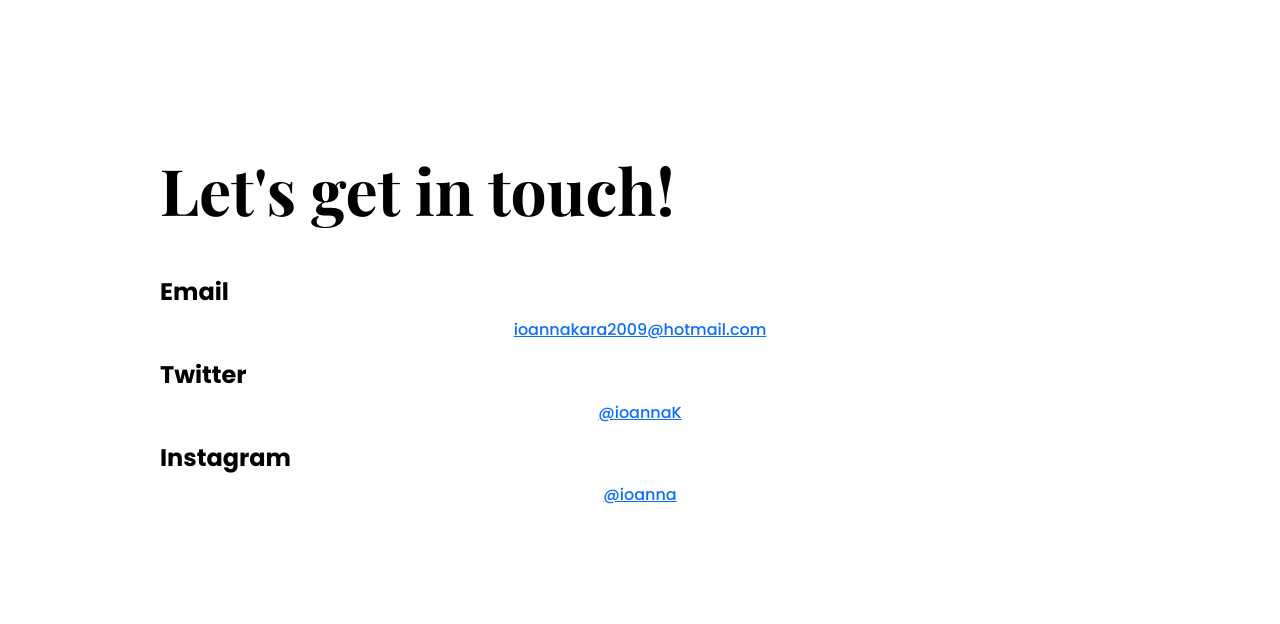
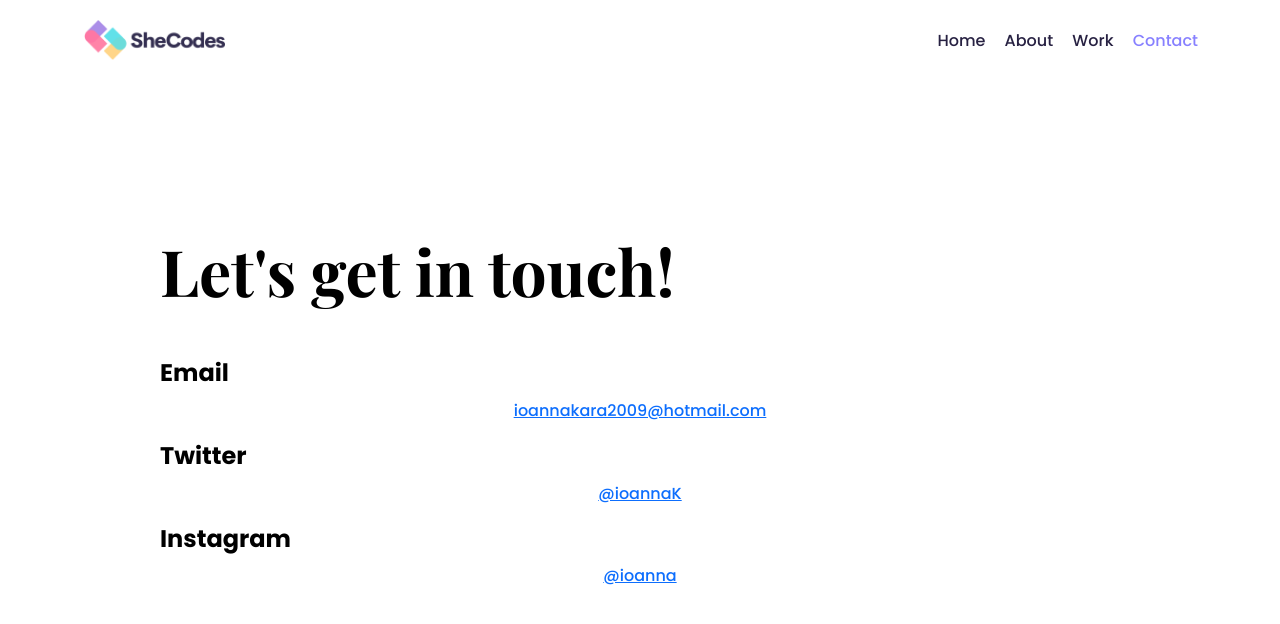
Before and after one commit to IoannaPef/Portfolio-project, a plain HTML site: page contact.html in a window 1280 px wide. Drawn offline with nearby package versions, Linux system fonts and the light colour scheme.

Commit message:
Added the navbar to all my pages

```diff
--- a/contact.html
+++ b/contact.html
@@ -26,9 +26,27 @@
       rel="stylesheet"
     />
     <link rel="stylesheet" href="/css/portfolio.css" />
-    <title>My Work</title>
+    <title>Contact me</title>
   </head>
   <body>
+    <div class="container">
+    <nav class="d-flex justify-content-between">
+      <a href="/">
+        <img src="images/logo.png" class="my-logo d-none d-md-block"alt="">
+        <img src="images/logo-small.jpg" class="my-logo d-block d-md-none " alt=""/>
+        </a>
+        <ul>
+          <li>
+            <a href="/">Home</a></li>
+          <li>
+            <a href="/about.html">About</a></li>
+          <li>
+            <a href="/work.html">Work</a></li>
+          <li class="active">
+            <a href="/contact.html">Contact</a></li>
+        </ul>
+      </div>
+    </nav>
     <div class="the-main-style container">
       <div class="main-section-content">
         <h1 class="mb-5">Let's get in touch!</h1>
--- a/css/portfolio.css
+++ b/css/portfolio.css
@@ -88,6 +88,33 @@ p {
     line-height: 27px;
     padding: 15px 30px;
 }
+.my-logo{
+  max-height: 40px;
+}
+nav{
+  padding: 20px 0;
+}
+nav ul{
+  margin: 0;
+  padding: 0;
+}
+nav li{
+  display: inline;
+  list-style: none;
+  line-height: 41px;
+  margin-left: 15px;
+}
+nav a {
+  text-decoration: none;
+  color: #272142;
+  transition: all 120ms ease-in-out;
+}
+
+nav a:hover, nav li.active a {
+  color: var(--primary-color);
+}
+
+
 @media(max-width:960px){
     .project-discription{
         padding: 20px;
@@ -110,6 +137,8 @@ p {
       text-align: center;
       padding: 0;
     }
-
+    nav a {
+      font-size: 12px;
+    }
 
 }
```
Also changed, not shown: about.html (+18 -0 lines), index.html (+18 -0 lines), work.html (+18 -0 lines), images/logo-small.jpg (added), images/logo.png (added).
